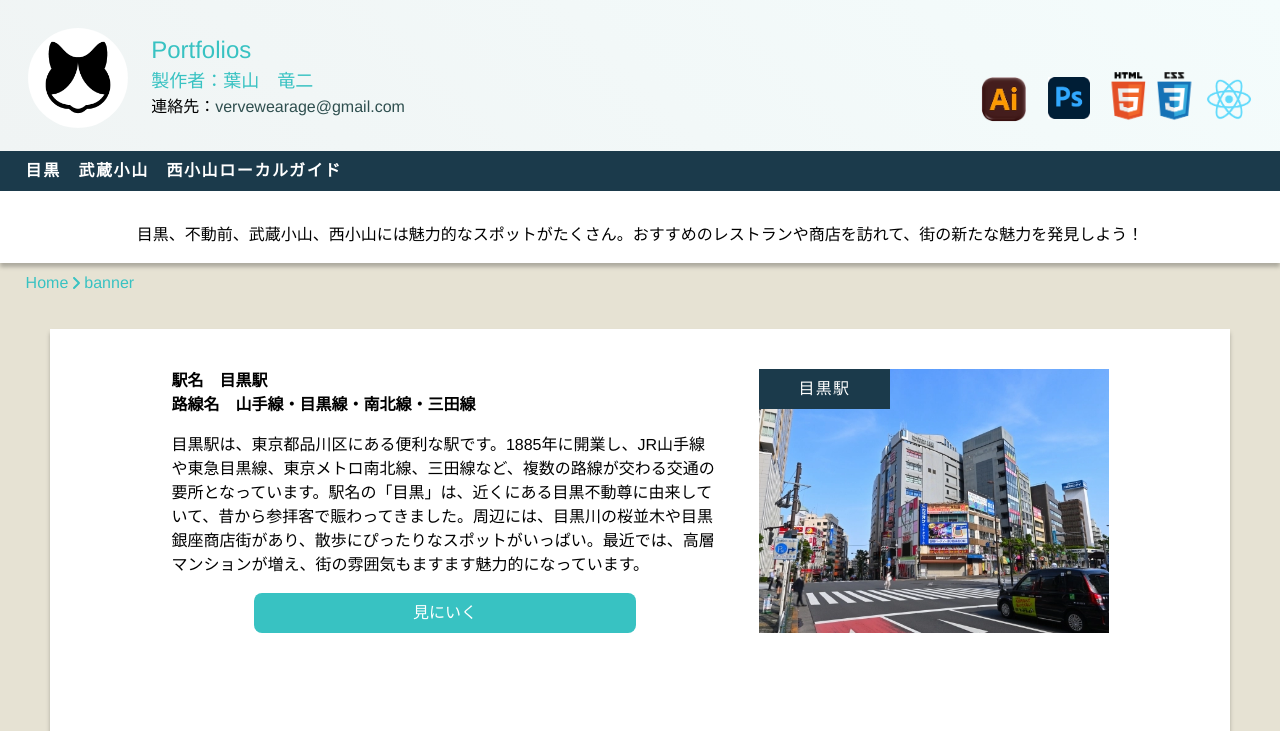
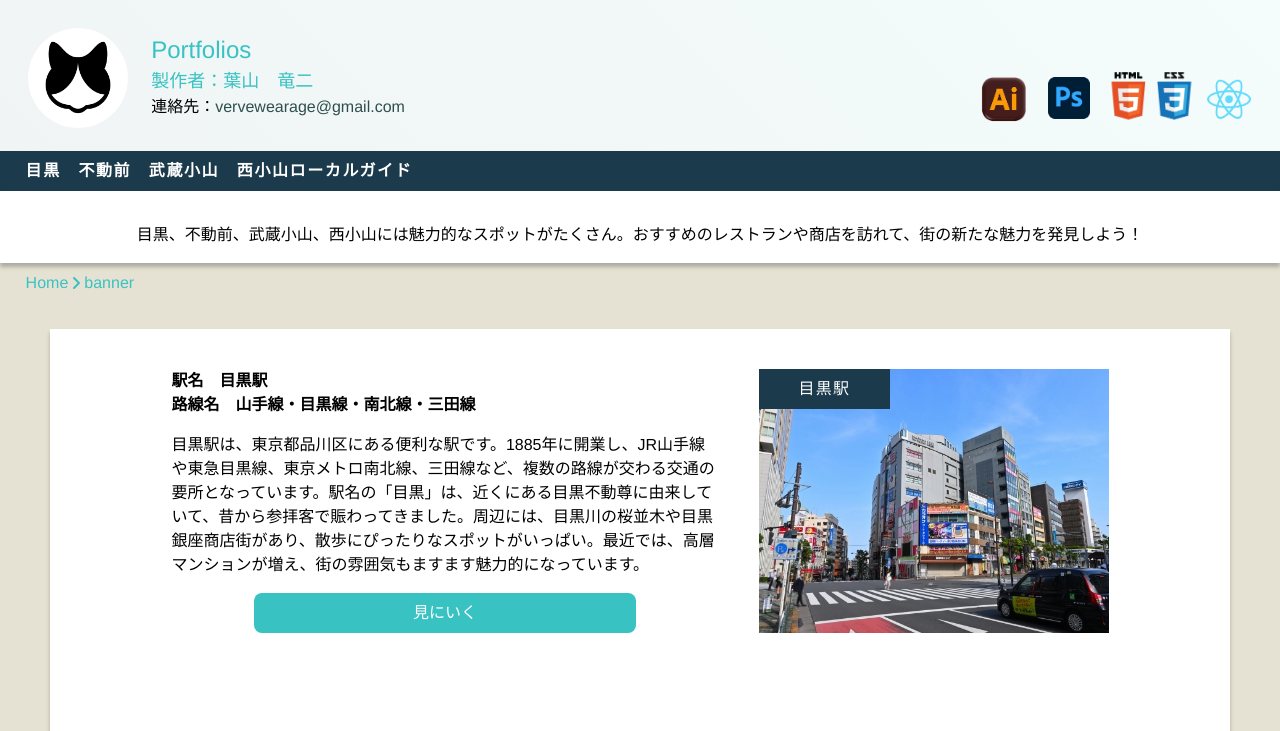
Before and after one commit to ourlifething/mcd, a Next.js app: page /guide in a window 1280 px wide. Shown: the top 731 px of the page. Built offline with nearby package versions, Linux system fonts and the light colour scheme.

Commit message:
タイトル修正

```diff
--- a/src/app/guide/page.tsx
+++ b/src/app/guide/page.tsx
@@ -13,7 +13,7 @@ export default function Guide () {
 
   return (
     <div className={styles['guide_root']}>
-      <h2 className={styles['guide_h2']}>目黒　武蔵小山　西小山ローカルガイド</h2>
+      <h2 className={styles['guide_h2']}>目黒　不動前　武蔵小山　西小山ローカルガイド</h2>
       <p className={styles['guide_description']}>目黒、不動前、武蔵小山、西小山には魅力的なスポットがたくさん。おすすめのレストランや商店を訪れて、街の新たな魅力を発見しよう！</p>
       <nav className='bread'>
         <Link
```
